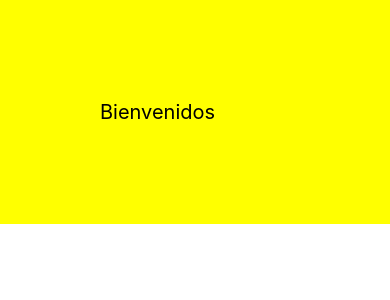
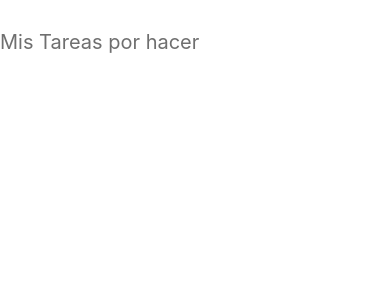
Before and after one commit to pedro-donoso/react-native, a React Native app: screen / in a window 390 px wide. Shown: the top 300 px of the page. Built offline with nearby package versions, Linux system fonts and the light colour scheme.

Commit message:
creo estilos titulos

```diff
--- a/App.js
+++ b/App.js
@@ -6,20 +6,27 @@ const styles = StyleSheet.create({
 
   container: {
     width: '100%',
-    backgroundColor: 'yellow',
-    padding: 100
+    paddingTop: 30
   },
 
   title: {
     fontSize: 20,
-    color: '#000'
+    color: '#6f6f6f'
+  },
+  text: {
+    fontSize: 16,
+    color: '#6f6f6f'
+  },
+  whitetext: {
+    fontSize: 16,
+    color: '#fff'
   },
 });
 
 export default function App() {
   return (
     <View style={styles.container}>
-      <Text style={styles.title}>Bienvenidos</Text>
+      <Text style={styles.title}>Mis Tareas por hacer</Text>
       <StatusBar style="auto" />
     </View>
   );
```
